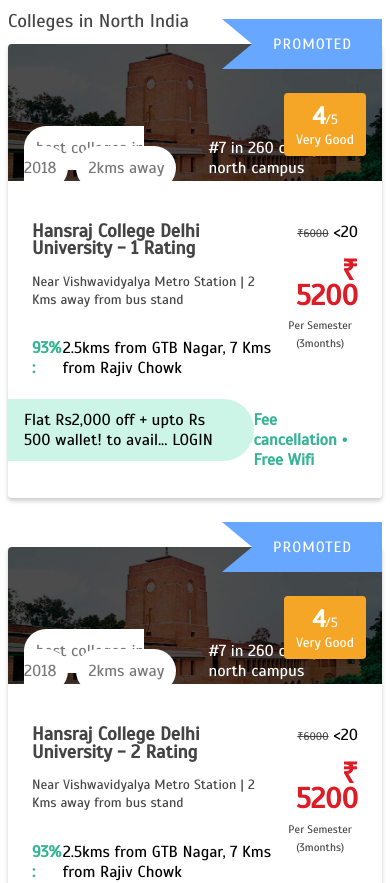
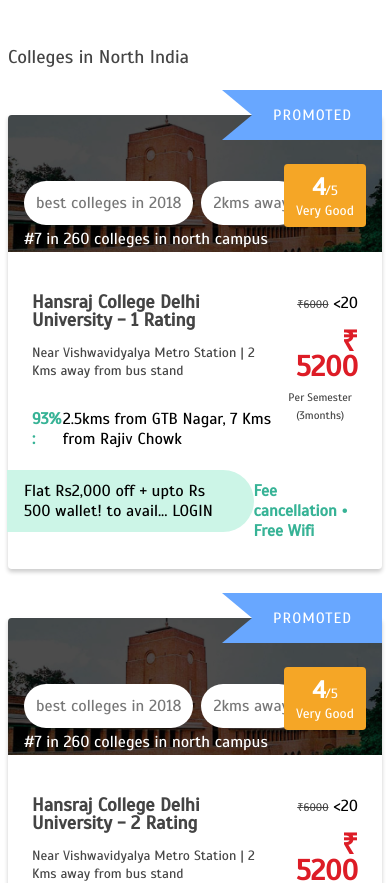
Before and after one commit to RoLoDeXx/client-infinite-scroll, a React (Create React App) app: page / in a window 390 px wide. Shown: the top 883 px of the page. Built offline with nearby package versions, Linux system fonts and the light colour scheme.

Commit message:
made responsive

```diff
--- a/src/components/index.module.css
+++ b/src/components/index.module.css
@@ -6,6 +6,8 @@
   display: grid;
   grid-template-columns: 1fr 1fr;
   gap: 3rem;
+  margin-top: 3rem;
+  margin-bottom: 3rem;
 }
 .txtGreen {
   color: #37b396;
@@ -15,6 +17,7 @@
   background-color: #ccf5e7;
 }
 .title {
+  margin-top: 3rem;
   font-family: "Scada", sans-serif;
   font-size: 18.5px;
   font-weight: 500;
@@ -203,4 +206,7 @@
     padding-right: 0;
     padding-left: 0;
   }
+  .imageFooter {
+    display: block;
+  }
 }
```
